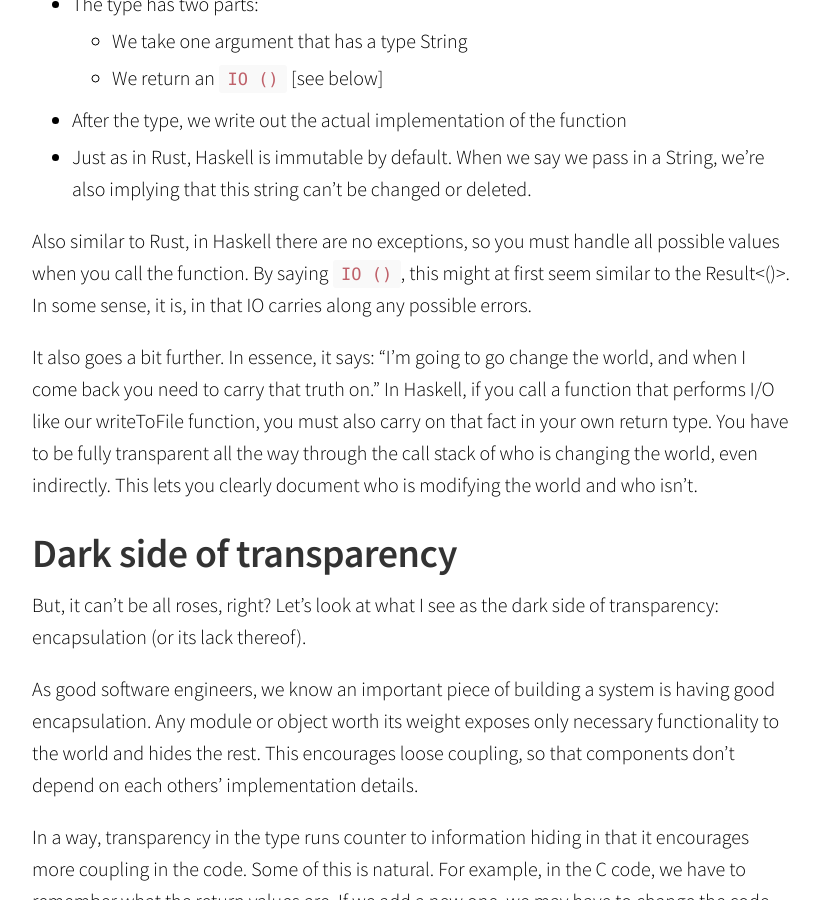
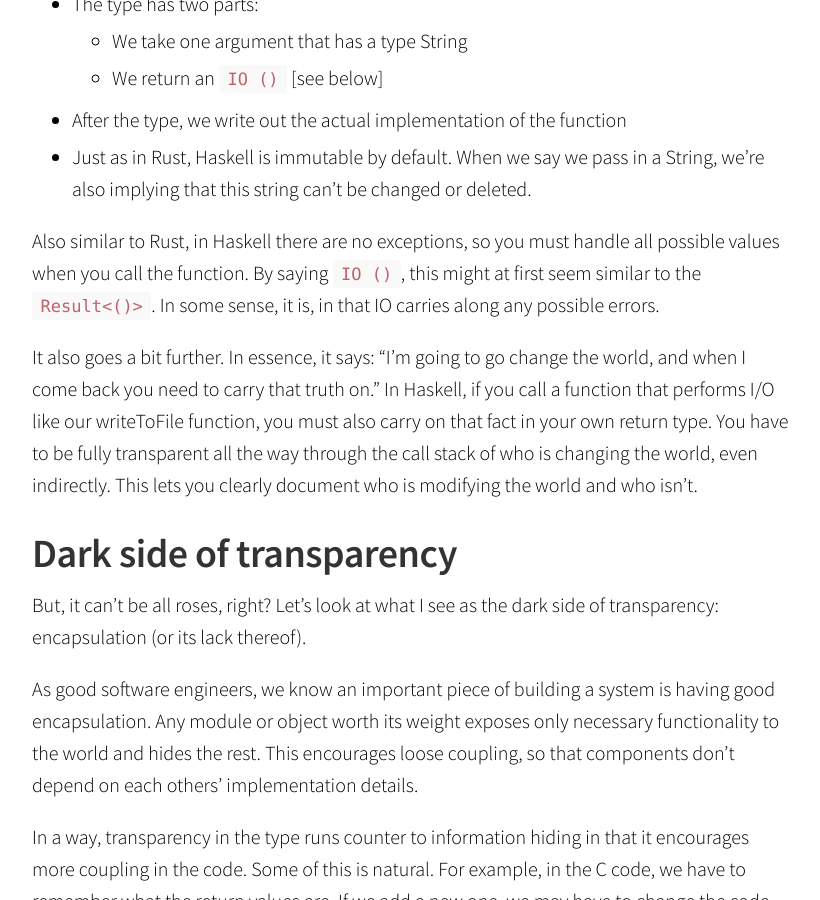
Before and after one commit to sophiajt/jntrnr.github.io, a Jekyll site: the page built from _posts/2015-10-28-transparency.md, in a window 1280 px wide and 900 px high, scrolled down 4155 px. Shown: the whole window, without its empty margins (228-1048 px from the left). Built offline with Jekyll 4.4.1, drawn with Linux system fonts in a browser that asks for light colours; Markdown is read by kramdown in place of the engine named in the settings.

````diff
--- a/_posts/2015-10-28-transparency.md
+++ b/_posts/2015-10-28-transparency.md
@@ -109,7 +109,7 @@ Since this might be unfamiliar let's take a second to breakdown what we're seein
 * After the type, we write out the actual implementation of the function
 * Just as in Rust, Haskell is immutable by default.  When we say we pass in a String, we're also implying that this string can't be changed or deleted.
 
-Also similar to Rust, in Haskell there are no exceptions, so you must handle all possible values when you call the function.  By saying ```IO ()```, this might at first seem similar to the Result<()>.  In some sense, it is, in that IO carries along any possible errors.
+Also similar to Rust, in Haskell there are no exceptions, so you must handle all possible values when you call the function.  By saying ```IO ()```, this might at first seem similar to the ```Result<()>```.  In some sense, it is, in that IO carries along any possible errors.
 
 It also goes a bit further.  In essence, it says: "I'm going to go change the world, and when I come back you need to carry that truth on."  In Haskell, if you call a function that performs I/O like our writeToFile function, you must also carry on that fact in your own return type.  You have to be fully transparent all the way through the call stack of who is changing the world, even indirectly.  This lets you clearly document who is modifying the world and who isn't.
 
````
